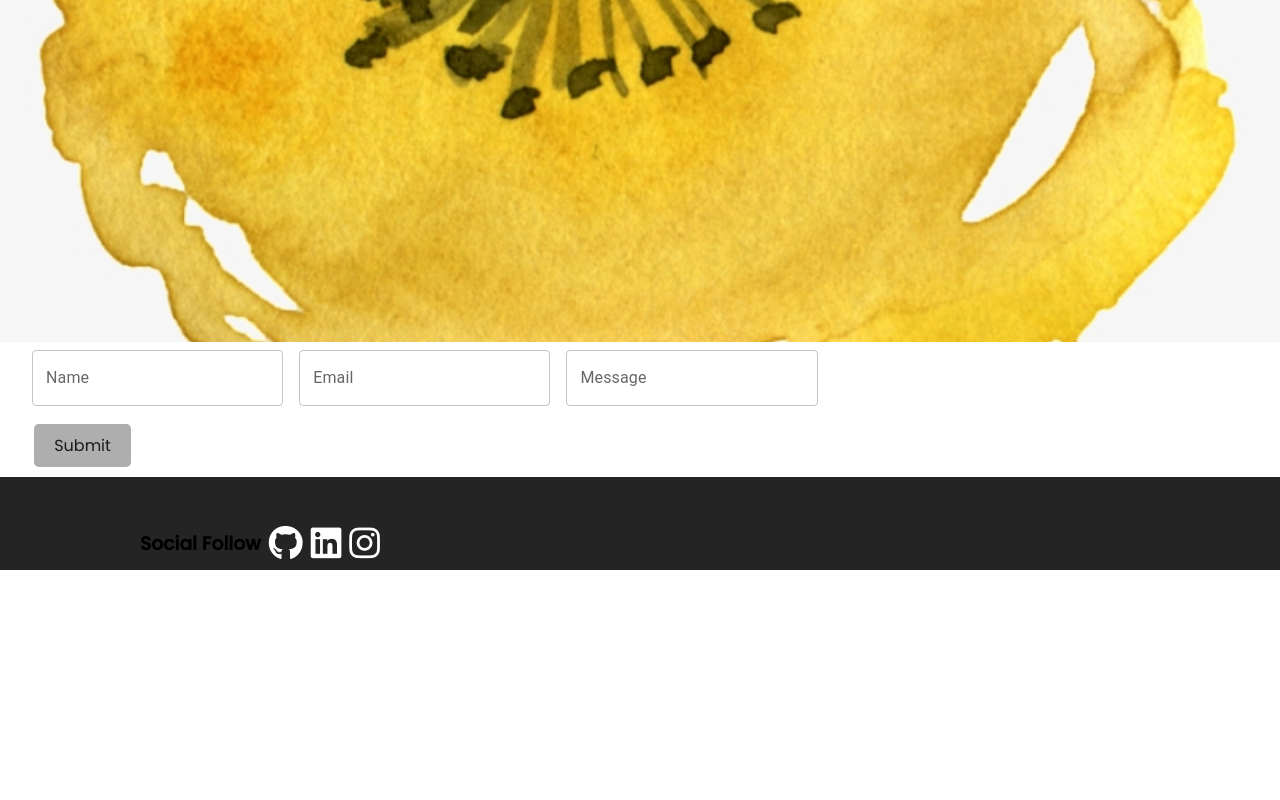
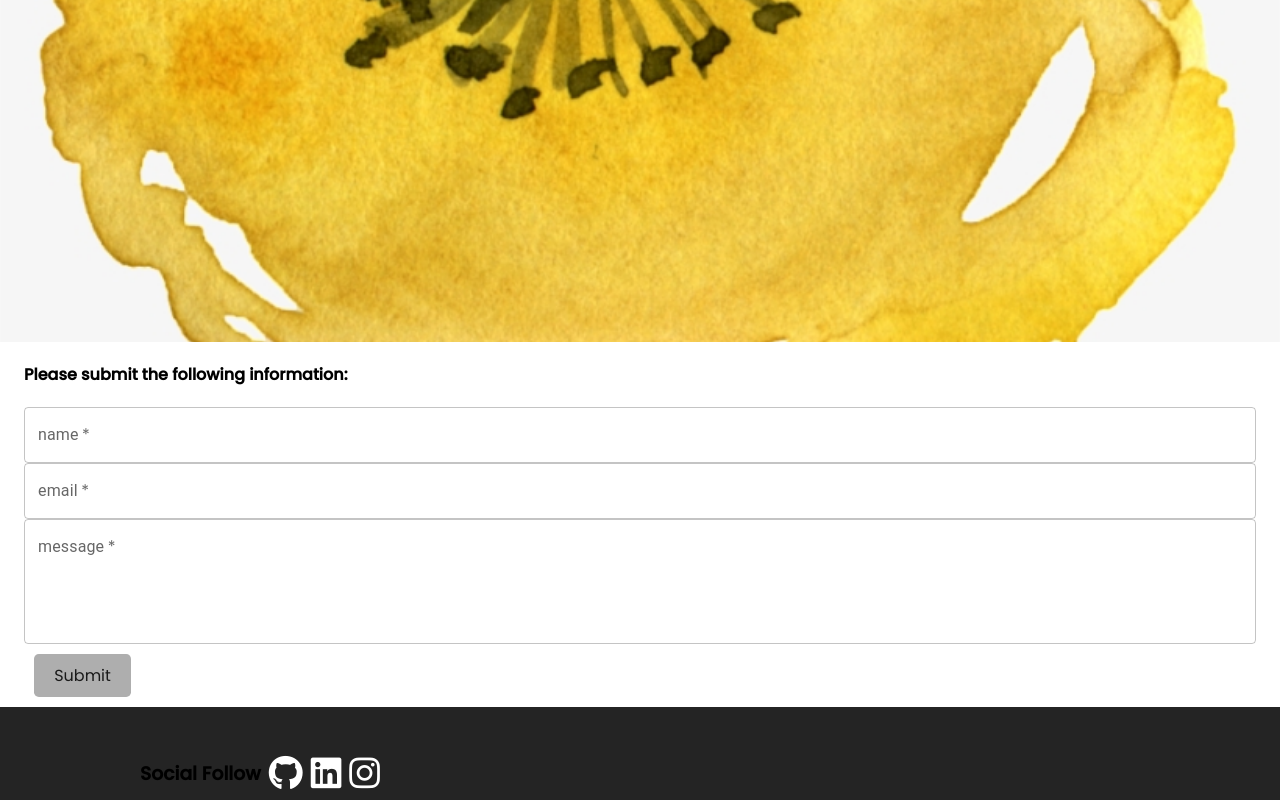
Before and after one commit to CaitlinSwickard/Caitlin-React-Portfolio, a React (Create React App) app: page /contact in a window 1280 px wide. Shown: the part 538-1338 px from the top of the page. Before the commit the page ends 1108 px from the top, so only its background shows below. Built offline with nearby package versions, Linux system fonts and the light colour scheme.

Commit message:
completed contact form with css

```diff
--- a/src/App.css
+++ b/src/App.css
@@ -55,20 +55,17 @@
 
 
 
-
-
-
-
 /* project cards css */
 .card-links {
-  color: #242424;
+  background-color:#242424;
+  color: white;
   text-align: center;
   display: flex;
   flex-flow: column;
   width: 100%;
-  box-shadow: 0 6px 20px rgba(53, 56, 61, 0.17);
-  -webkit-filter: drop-shadow(0 6px 20px rgba(56, 125, 255, 0.017));
-  filter: drop-shadow(0 6px 20px rgba(56, 125, 255, 0.017));
+  box-shadow: 10px 16px 20px rgba(13, 13, 14, 0.17);
+  /* -webkit-filter: drop-shadow(0 6px 20px rgba(9, 12, 15, 0.017)); */
+  /* filter: drop-shadow(0 6px 20px rgba(28, 29, 31, 0.017)); */
   border-radius: 10px;
   overflow: hidden;
   text-decoration: none;
@@ -79,5 +76,4 @@
   margin-bottom:10px;
   margin-left: 10px;
   margin-right: 10px;
-
 }
--- a/src/components/ContactForm.css
+++ b/src/components/ContactForm.css
@@ -14,9 +14,15 @@
   transition: color 0.2s ease-in-out, background-color 0.2s ease-in-out;
 
 }
-/*
-.form {
-  display: flex;
-  flex-direction: column;
-  color: red;
-} */
+
+.fill-in {
+  margin-top: 20px;
+  margin-bottom: 20px;
+}
+
+
+.name {
+  /* margin-top: 20px; */
+  margin-bottom: 20px;
+
+}
--- a/src/components/ContactForm.js
+++ b/src/components/ContactForm.js
@@ -1,54 +1,51 @@
 import * as React from 'react';
 import './ContactForm.css';
-
-import Box from '@mui/material/Box';
+import { Container } from '@material-ui/core';
 import TextField from '@mui/material/TextField';
+import { makeStyles } from '@material-ui/core/Styles';
 
 
-export default function MultilineTextFields() {
-  const [value, setValue] = React.useState('');
+const useStyles = makeStyles({
+  fields: {
+    marginTop: 20,
+    marginBottom: 20,
+    display: 'block'
+  }
+})
 
-  const handleChange = (event) => {
-    setValue(event.target.value);
-  };
+export default function Create() {
+  const classes = useStyles()
 
   return (
-    <Box
-      component="form"
-      sx={{
-        '& .MuiTextField-root': { m: 1, width: '25ch' },
-      }}
-      noValidate
-      autoComplete="off"
-    >
-      <div>
+    <Container>
+      <h4 className="fill-in">Please submit the following information:</h4>
+      <form autoComplete="off">
         <TextField
-          id="outlined-multiline-flexible"
-          label="Name"
-          multiline
-          // maxRows={4}
+          className={classes.fields}
+          label="name"
+          variant="outlined"
           fullWidth
-          value={value}
-          onChange={handleChange}
+          required
         />
         <TextField
-          id="outlined-textarea"
-          label="Email"
-          placeholder=""
+          className={classes.fields}
+          label="email"
+          variant="outlined"
           fullWidth
-          multiline
+          required
         />
         <TextField
-          id="outlined-multiline-static"
-          label="Message"
+          className={classes.fields}
+          label="message"
+          multiline
+          rows={4}
           fullWidth
-          multiline
-          // rows={4}
-          defaultValue=""
+          required
         />
-      </div>
-     <button className="form-btn">Submit</button>
+        <button className="form-btn">Submit</button>
+      </form>
 
-    </Box>
+    </Container>
+
   );
 }
--- a/src/components/pages/Contact.js
+++ b/src/components/pages/Contact.js
@@ -1,23 +1,13 @@
 import React from 'react';
 import '../../App.css';
 import Footer from '../Footer';
-import { Container } from '@material-ui/core';
-import Grid from '@material-ui/core/Grid';
-// import Box from '@mui/material/Box';
-// import TextField from '@mui/material/TextField';
-import MultilineTextFields from '../ContactForm';
+import Create from '../ContactForm';
 
 export default function Contact() {
   return (
     <>
       <h1 className="contact">Contact me</h1>
-      <Container>
-        <Grid container>
-          <Grid item xs={12} >
-            <MultilineTextFields />
-          </Grid>
-        </Grid>
-      </Container>
+      <Create />
       <Footer />
     </>
   )
```
